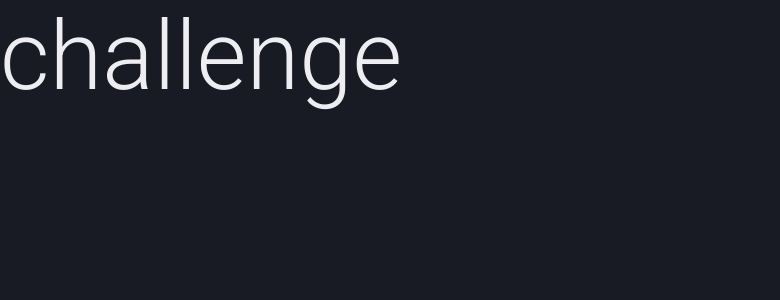
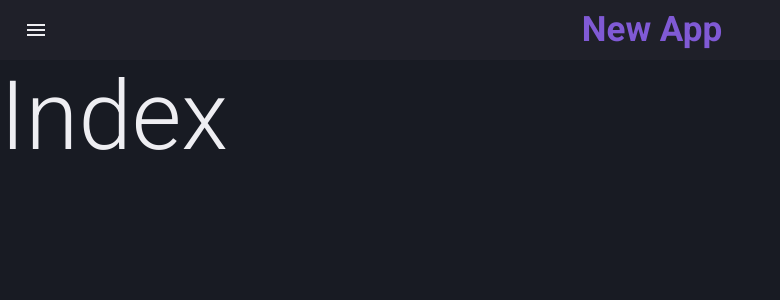
Before and after one commit to devLucasRoberto/Challenge_FE, a React (Create React App) app: page / in a window 1280 px wide. Shown: the top 300 px of the page, without its empty margins (0-780 px from the left). Built offline with nearby package versions, Linux system fonts and the light colour scheme.

Commit message:
add header

```diff
--- a/src/App.tsx
+++ b/src/App.tsx
@@ -1,11 +1,14 @@
 import { CssBaseline, ThemeProvider, Typography } from '@mui/material'
+import { Header } from './components/Header'
 import { theme } from './styles/theme'
 
 function App() {
   return (
     <ThemeProvider theme={theme}>
+      <Header />
+
       <Typography variant="h1" component="div">
-        challenge
+        Index
       </Typography>
 
       <CssBaseline />
--- /dev/null
+++ b/src/components/Header/index.tsx
@@ -0,0 +1,29 @@
+import { Container, Typography } from '@mui/material'
+import MenuIcon from '@mui/icons-material/Menu'
+
+export function Header() {
+  return (
+    <Container
+      maxWidth={false}
+      sx={{
+        display: 'flex',
+        alignItems: 'center',
+        height: '3.75rem',
+        bgcolor: 'primary.light'
+      }}
+    >
+      <MenuIcon />
+      <Typography
+        sx={{
+          width: '100%',
+          textAlign: 'center',
+          color: 'secondary.main',
+          fontWeight: 'bold',
+          fontSize: '35px'
+        }}
+      >
+        New App
+      </Typography>
+    </Container>
+  )
+}
```
